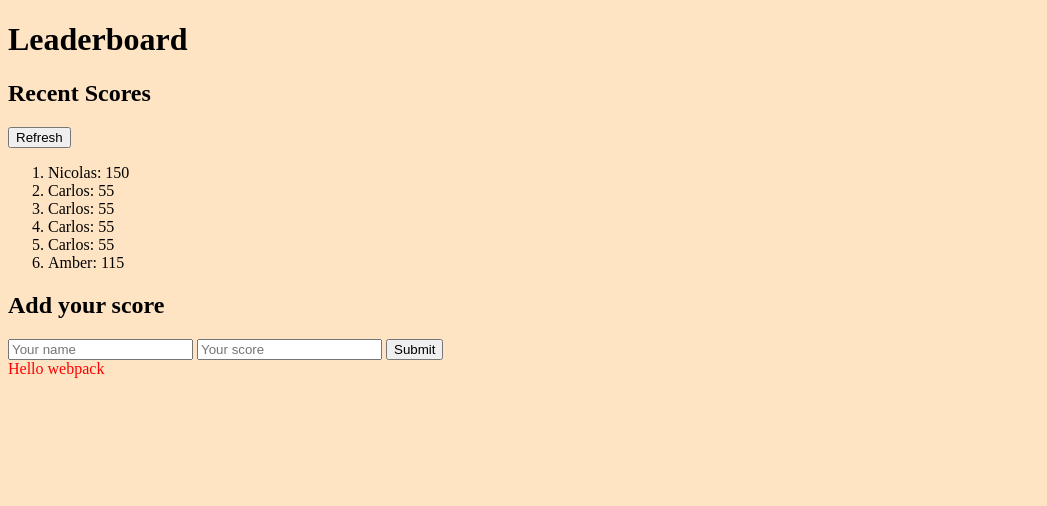
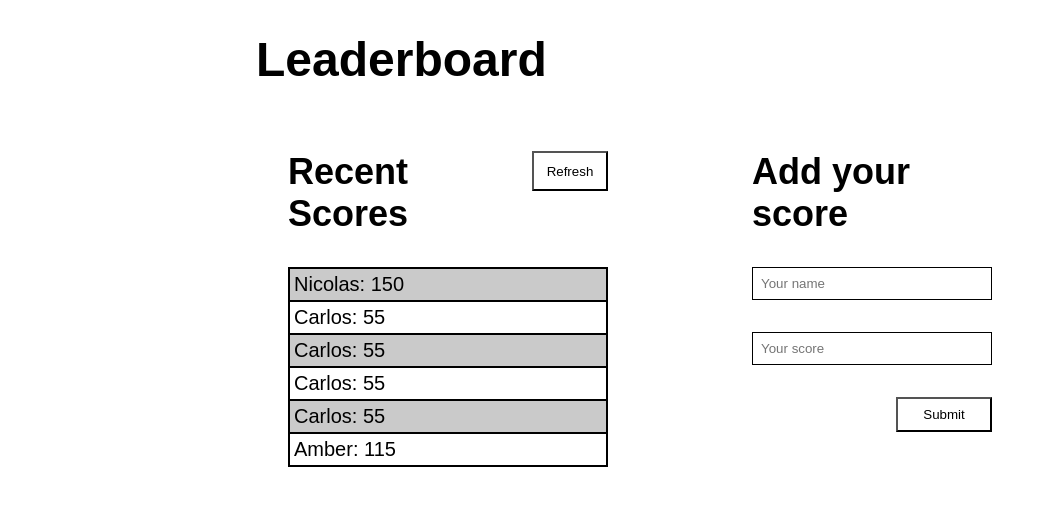
Before and after one commit to NicolasAndrehh/Leaderboard, a website built with webpack: page src/index.html in a window 1280 px wide. Shown: the whole page, without its empty margins (0-1047 px from the left). Built offline with nearby package versions, Linux system fonts and the light colour scheme.

Commit message:
Add styling to the page

```diff
--- a/src/index.js
+++ b/src/index.js
@@ -1,14 +1 @@
-import _ from 'lodash';
 import './style.scss';
-
-function component() {
-  const element = document.createElement('div');
-
-  // Lodash, now imported by this script
-  element.innerHTML = _.join(['Hello', 'webpack'], ' ');
-  element.classList.add('hello');
-
-  return element;
-}
-
-document.body.appendChild(component());
--- a/src/style.scss
+++ b/src/style.scss
@@ -1,10 +1,88 @@
-$text-color: red;
-$bg-color: bisque;
-
-.hello {
-  color: $text-color;
+* {
+  margin: 0;
+  padding: 0;
+  box-sizing: border-box;
 }
 
 body {
-  background-color: $bg-color;
+  font-family: Arial, Helvetica, sans-serif;
+  width: 100%;
+  height: 100%;
+  padding: 2rem 16rem;
+  font-size: 150%;
 }
+
+.section-alignment {
+  display: flex;
+  justify-content: center;
+  gap: 5rem;
+}
+
+.leaderboard-section, .leaderboard-form-section {
+  display: flex;
+  flex-direction: column;
+  padding: 2rem;
+  max-width: 50%;
+  gap: 2rem;
+  margin-top: 2rem;
+}
+
+// Leaderboard section
+.leaderboard-section {
+
+  .header {
+    display: flex;
+    gap: 3rem;
+
+    button {
+      width: 6rem;
+      height: 2.5rem;
+      background: none;
+      cursor: pointer;
+    }
+  }
+
+  .leaderboard-table {
+    border: 1px solid;
+    list-style: none;
+
+    li {
+      padding: 0.25rem;
+      border: 1px solid;
+      font-size: 1.25rem;
+    }
+
+    :nth-child(even) {
+      background-color: #fff;
+    }
+
+    :nth-child(odd) {
+      background-color: #cacaca;
+    }
+
+  }
+}
+
+// Leaderboard form section
+.leaderboard-form-section {
+
+  .leaderboard-form {
+    display: flex;
+    flex-direction: column;
+    gap: 2rem;
+    align-items: flex-end;
+
+    input[type="text"] {
+      padding: 0.5rem;
+      border: 1px solid;
+      width: 100%;
+    }
+
+    input[type="submit"] {
+      width: 6rem;
+      padding: 0.5rem;
+      background: none;
+      cursor: pointer;
+    }
+  }
+}
```
